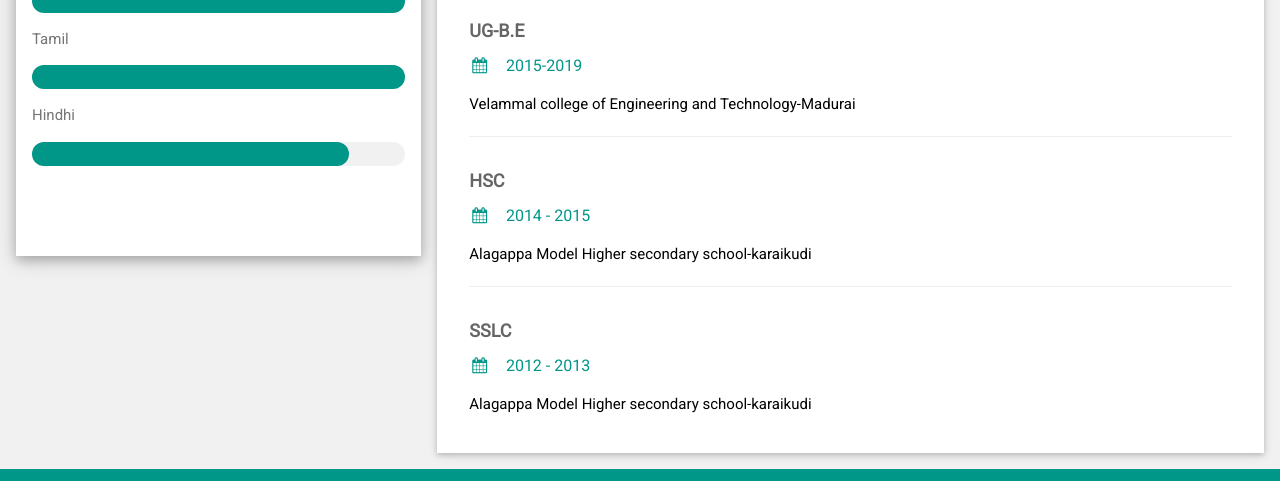
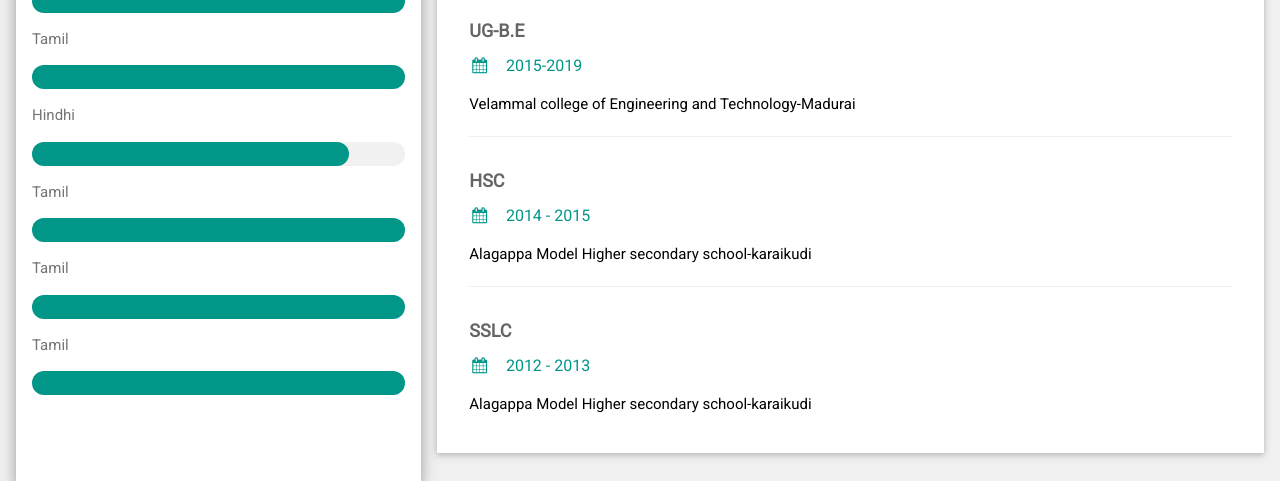
Before and after one commit to somanaga96/somanathan, a plain HTML site: page index.html in a window 1280 px wide. Shown: the part 751-1232 px from the top of the page. Drawn offline with nearby package versions, Linux system fonts and the light colour scheme.

Commit message:
Update index.html

```diff
--- a/index.html
+++ b/index.html
@@ -60,6 +60,21 @@ html,body,h1,h2,h3,h4,h5,h6 {font-family: "Roboto", sans-serif}
 
           <div class="w3-light-grey w3-round-xlarge">
             <div class="w3-round-xlarge w3-teal" style="height:24px;width:85%"></div>
+          </div>
+
+          <p>Tamil</p>
+          <div class="w3-light-grey w3-round-xlarge">
+            <div class="w3-round-xlarge w3-teal" style="height:24px;width:100%"></div>
+          </div>
+
+          <p>Tamil</p>
+          <div class="w3-light-grey w3-round-xlarge">
+            <div class="w3-round-xlarge w3-teal" style="height:24px;width:100%"></div>
+          </div>
+
+          <p>Tamil</p>
+          <div class="w3-light-grey w3-round-xlarge">
+            <div class="w3-round-xlarge w3-teal" style="height:24px;width:100%"></div>
           </div>
           <br>
           <br>
```
